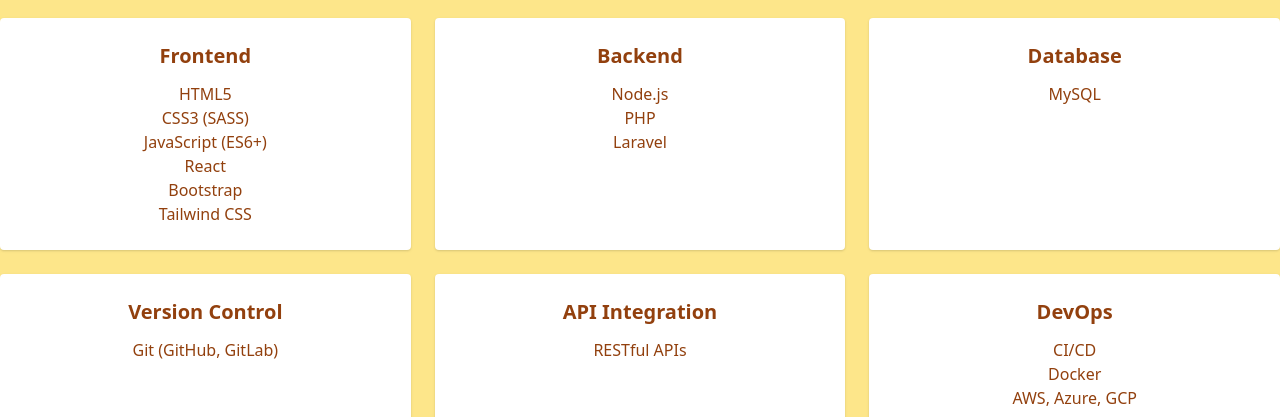
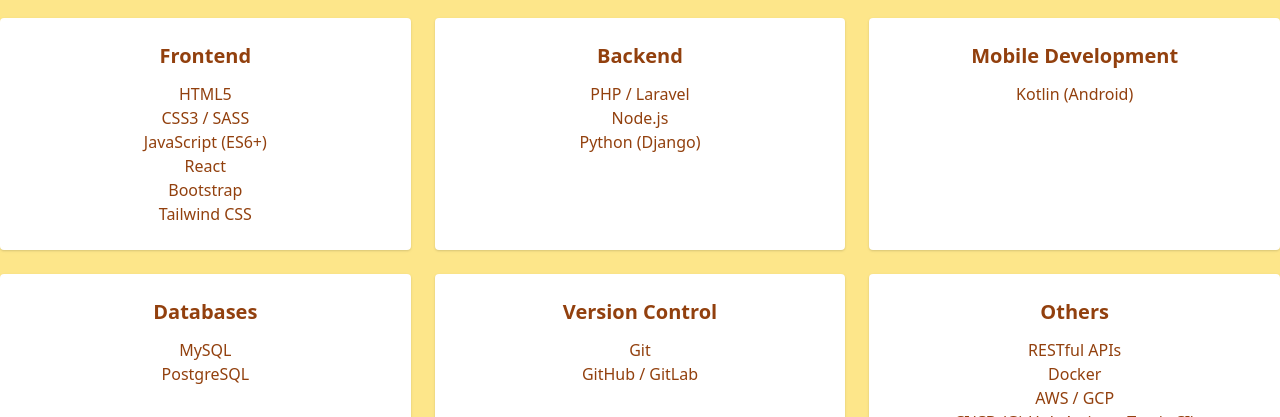
Before and after one commit to madusankaPalihakoon/madusankaPalihakoon.github.io, a plain HTML site: page index.html in a window 1280 px wide. Shown: the part 535-952 px from the top of the page. Drawn offline with nearby package versions, Linux system fonts and the light colour scheme.

Commit message:
Update index.html

```diff
--- a/index.html
+++ b/index.html
@@ -51,12 +51,54 @@
   <div class="container mx-auto text-center">
     <h2 class="text-4xl font-bold mb-6 text-yellow-900">Skills</h2>
     <div class="grid grid-cols-1 md:grid-cols-2 lg:grid-cols-3 gap-6">
-      <div class="bg-white p-6 rounded shadow text-yellow-800"><h3 class="text-xl font-semibold mb-3">Frontend</h3><ul><li>HTML5</li><li>CSS3 (SASS)</li><li>JavaScript (ES6+)</li><li>React</li><li>Bootstrap</li><li>Tailwind CSS</li></ul></div>
-      <div class="bg-white p-6 rounded shadow text-yellow-800"><h3 class="text-xl font-semibold mb-3">Backend</h3><ul><li>Node.js</li><li>PHP</li><li>Laravel</li></ul></div>
-      <div class="bg-white p-6 rounded shadow text-yellow-800"><h3 class="text-xl font-semibold mb-3">Database</h3><ul><li>MySQL</li></ul></div>
-      <div class="bg-white p-6 rounded shadow text-yellow-800"><h3 class="text-xl font-semibold mb-3">Version Control</h3><ul><li>Git (GitHub, GitLab)</li></ul></div>
-      <div class="bg-white p-6 rounded shadow text-yellow-800"><h3 class="text-xl font-semibold mb-3">API Integration</h3><ul><li>RESTful APIs</li></ul></div>
-      <div class="bg-white p-6 rounded shadow text-yellow-800"><h3 class="text-xl font-semibold mb-3">DevOps</h3><ul><li>CI/CD</li><li>Docker</li><li>AWS, Azure, GCP</li></ul></div>
+      <div class="bg-white p-6 rounded shadow text-yellow-800">
+        <h3 class="text-xl font-semibold mb-3">Frontend</h3>
+        <ul>
+          <li>HTML5</li>
+          <li>CSS3 / SASS</li>
+          <li>JavaScript (ES6+)</li>
+          <li>React</li>
+          <li>Bootstrap</li>
+          <li>Tailwind CSS</li>
+        </ul>
+      </div>
+      <div class="bg-white p-6 rounded shadow text-yellow-800">
+        <h3 class="text-xl font-semibold mb-3">Backend</h3>
+        <ul>
+          <li>PHP / Laravel</li>
+          <li>Node.js</li>
+          <li>Python (Django)</li>
+        </ul>
+      </div>
+      <div class="bg-white p-6 rounded shadow text-yellow-800">
+        <h3 class="text-xl font-semibold mb-3">Mobile Development</h3>
+        <ul>
+          <li>Kotlin (Android)</li>
+        </ul>
+      </div>
+      <div class="bg-white p-6 rounded shadow text-yellow-800">
+        <h3 class="text-xl font-semibold mb-3">Databases</h3>
+        <ul>
+          <li>MySQL</li>
+          <li>PostgreSQL</li>
+        </ul>
+      </div>
+      <div class="bg-white p-6 rounded shadow text-yellow-800">
+        <h3 class="text-xl font-semibold mb-3">Version Control</h3>
+        <ul>
+          <li>Git</li>
+          <li>GitHub / GitLab</li>
+        </ul>
+      </div>
+      <div class="bg-white p-6 rounded shadow text-yellow-800">
+        <h3 class="text-xl font-semibold mb-3">Others</h3>
+        <ul>
+          <li>RESTful APIs</li>
+          <li>Docker</li>
+          <li>AWS / GCP</li>
+          <li>CI/CD (GitHub Actions, Travis CI)</li>
+        </ul>
+      </div>
     </div>
   </div>
 </section>
```
